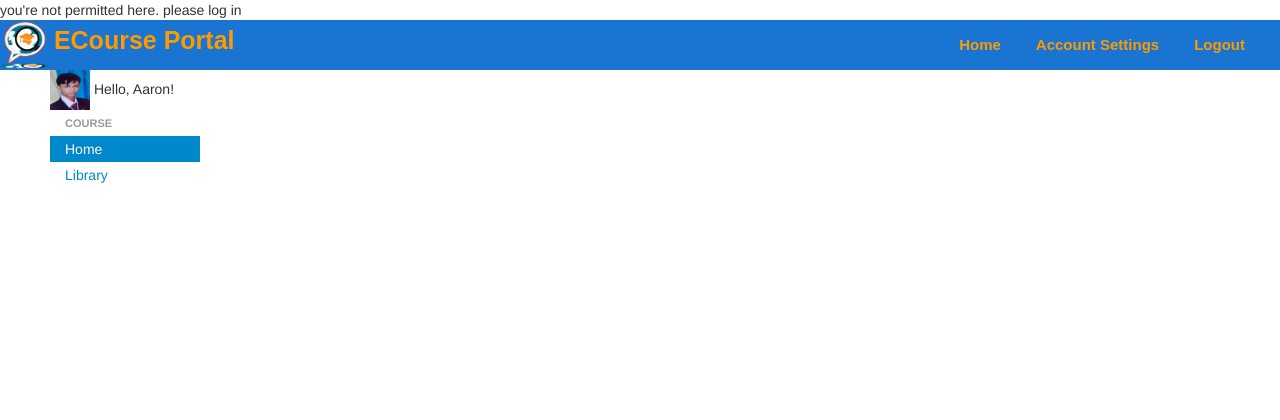
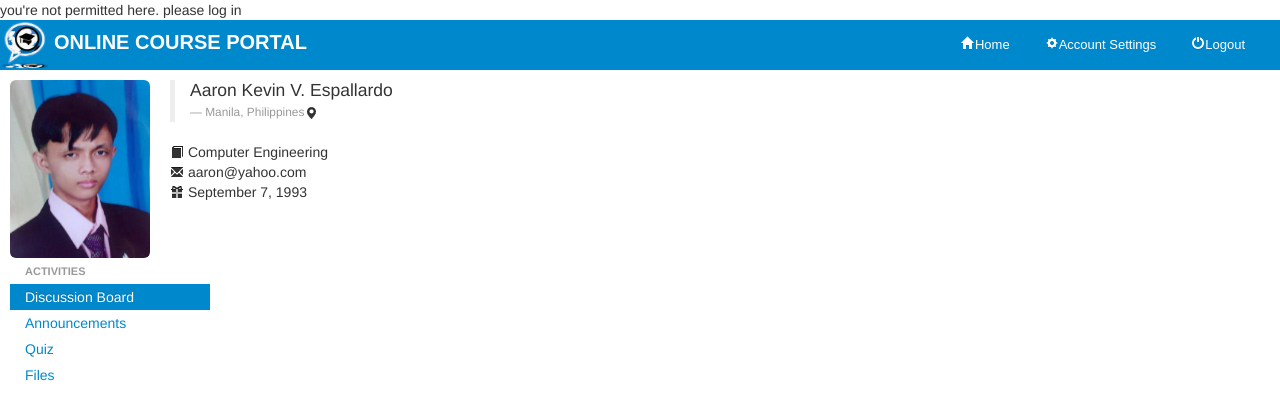
Before and after one commit to legacyofthevoid/ECoursePortal, a CodeIgniter app: page /index.php/home/index in a window 1280 px wide. Shown: the top 420 px of the page. Run offline with CodeIgniter, Linux system fonts and the light colour scheme.

Commit message:
change a lot of things

```diff
--- a/application/views/home.php
+++ b/application/views/home.php
@@ -3,28 +3,53 @@
 			<img src="<?php echo base_url();?>images/e-course.png" alt="Course Portal" class="homelogo"/>
 		</span>
 		<span class="homefont">
-				ECourse Portal
+			ONLINE COURSE PORTAL
 		</span>
 		<span class="bread">
 			<a href = "login.html" class="hyperlink">Logout</a>
 		</span>
+		<span class="bread2">
+			<i class="icon-off icon-white"></i>
+		</span>
 		<span class="bread">
 			<a href = "registration.html" class="hyperlink">Account Settings</a>
+		</span>
+		<span class="bread2">
+			<i class="icon-cog icon-white"></i>
 		</span>
 		<span class="bread">
 			<a href = "registration.html" class="hyperlink">Home</a>
 		</span>
+		<span class="bread2">
+			<i class="icon-home icon-white"></i>
+		</span>
 	</div>
 	<div class="divleft">
-			<span>
-				<img src="<?php echo base_url();?>images/aaron.jpg" alt="Aaron Espallardo" class="userpic"/>
-			</span>
-			<span>
-				Hello, Aaron!
-			</span>
+		<div>
+			<div class="row">
+		    	<div class="span2">
+		      	<img src="<?php echo base_url();?>images/aaron.jpg" alt="Aaron Espallardo" class="img-rounded ">
+		    	</div>
+			    <div class="span4">
+			      	<blockquote>
+			        	<p>Aaron Kevin V. Espallardo</p>
+			        	<small><cite title="Source Title">Manila, Philippines<i class="icon-map-marker"></i></cite></small>
+			      	</blockquote>
+			      		<p>
+			      			<i class="icon-book"></i> Computer Engineering <br>
+					        <i class="icon-envelope"></i> aaron@yahoo.com <br>
+					        <i class="icon-gift"></i> September 7, 1993
+			      		</p>
+			    </div>
+		    </div>
+		</div>
+		<div class="mynav">
 		  	<ul class="nav nav-list">
-				<li class="nav-header">Course</li>
-				<li class="active"><a href="#">Home</a></li>
-				<li><a href="#">Library</a></li>
+				<li class="nav-header">Activities</li>
+				<li class="active"><a href="#">Discussion Board</a></li>
+				<li><a href="#">Announcements</a></li>
+				<li><a href="#">Quiz</a></li>
+				<li><a href="#">Files</a></li>
 		   </ul>
-		<div>
+		</div>
+	</div>
--- a/application/views/login.php
+++ b/application/views/login.php
@@ -17,14 +17,15 @@
 							<td><input type="password" name = "password" placeholder="********"></td>
 						</tr>
 					</table>
-					<input type="submit" class="btn btn-primary btn-warning" value="Login"/>
+					<input type="submit" class="btn btn-primary" value="Login"/>
 				</form>
 			</div>
 
 			<div>
 				<table class="logintable">
 					<tr>
-						<td><a href = "registration.html">Having problem loggin in?&nbsp&nbsp&nbsp&nbsp&nbsp</a></td>
+						<td><a href = "registration.html">Having problem loggin in?</a></td>
+						<td>&nbsp&nbsp&nbsp&nbsp&nbsp</td>
 						<td>	<?php echo anchor('login/signup', 'Create Account'); ?></td>
 					</tr>
 				<table>
--- a/ocpstyles.css
+++ b/ocpstyles.css
@@ -1,16 +1,17 @@
 .logo{
-	height:250;
-	width:250;
-	margin-top:100;
+	height:250px;
+	width:250px;
+	margin-top:100px;
 }
 
 .font-welcome{
-	font:italic bold 25px Georgia;
-	color:#FF9900;
+	font-family: "Arial", Helvetica, sans-serif;
+	font-size:25px;
+	color:#0088cc;
 }
 
 .font-up{
-	font-family: Arial, "Helvetica Neue", Helvetica, sans-serif;
+	font-family: "Arial", Helvetica, sans-serif;
 	color:#3399FF;
 	font-size:15px;
 }
@@ -30,7 +31,7 @@
 }
 
 .headerstyle{
-	background-color:#1975D1;
+	background-color:#0088cc;
 	height:50px;
 }
 
@@ -40,9 +41,9 @@
 }
 
 .homefont{
-	font-family: Arial, "Helvetica Neue", Helvetica, sans-serif;
-	color:#FF9900;
-	font-size:25px;
+	font-family: "Arial", Helvetica, sans-serif;
+	color:white;
+	font-size:20px;
 	font-weight:bold;
 }
 
@@ -53,18 +54,27 @@
 }
 
 .hyperlink{
-	font-family: Arial, "Helvetica Neue", Helvetica, sans-serif;
-	color:#FF9900;
-	font-size:15px;
-	font-weight:bold;
+	font-family:"Arial", Helvetica, sans-serif;
+	color:white;
+	font-size:13px;
 }
 
 .divleft{
-	width:150px;
-	margin-left: 50px;
+	width: 500;
+	margin-left: 10px;
+	margin-top: 10px;
 }
 
 .userpic{
 	width:40px;
 	height:40px;
 }
+
+.bread2{
+	float:right;
+	margin-top:15px;
+}
+
+.mynav{
+	width:200px;
+}
```
Also changed, not shown: application/views/signup.php (+10 -10 lines), images/e-course.png. Lines whose indentation alone changed are shown as unchanged.
